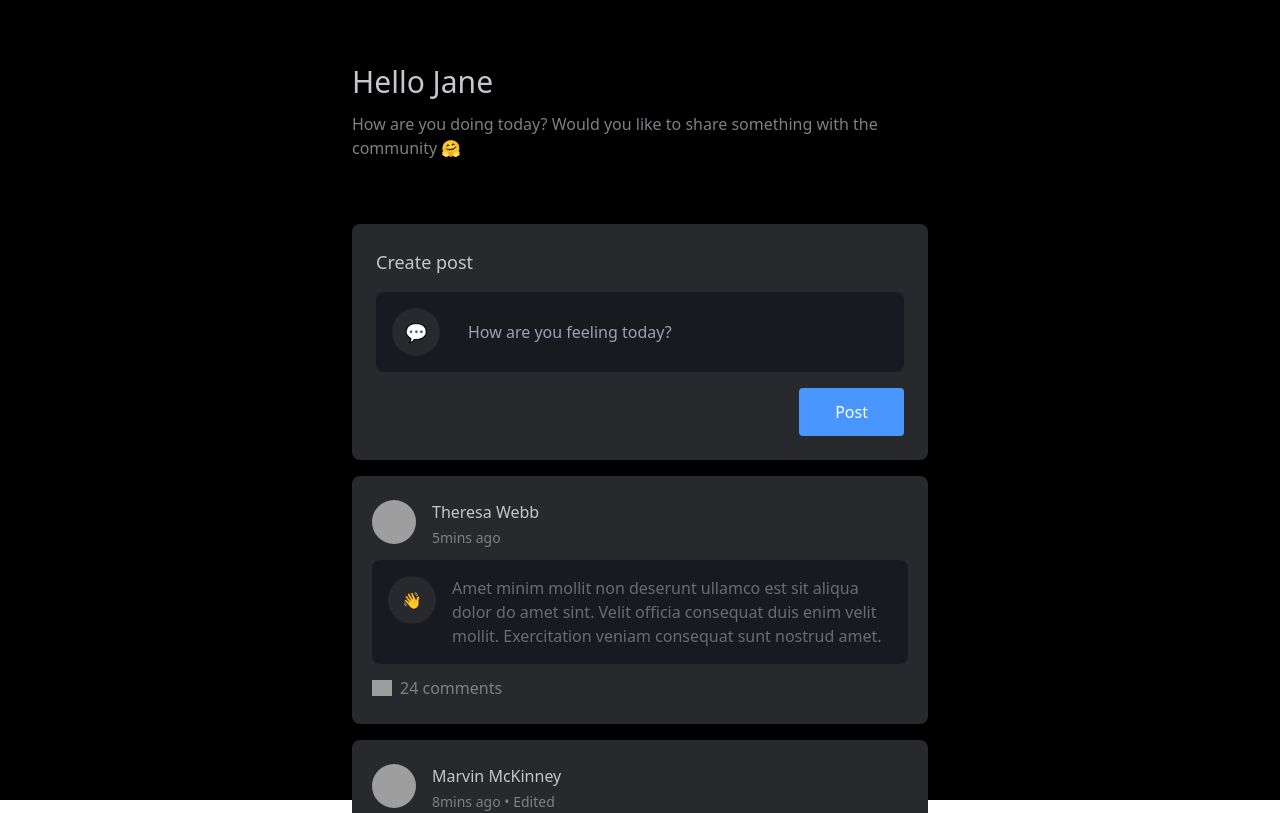
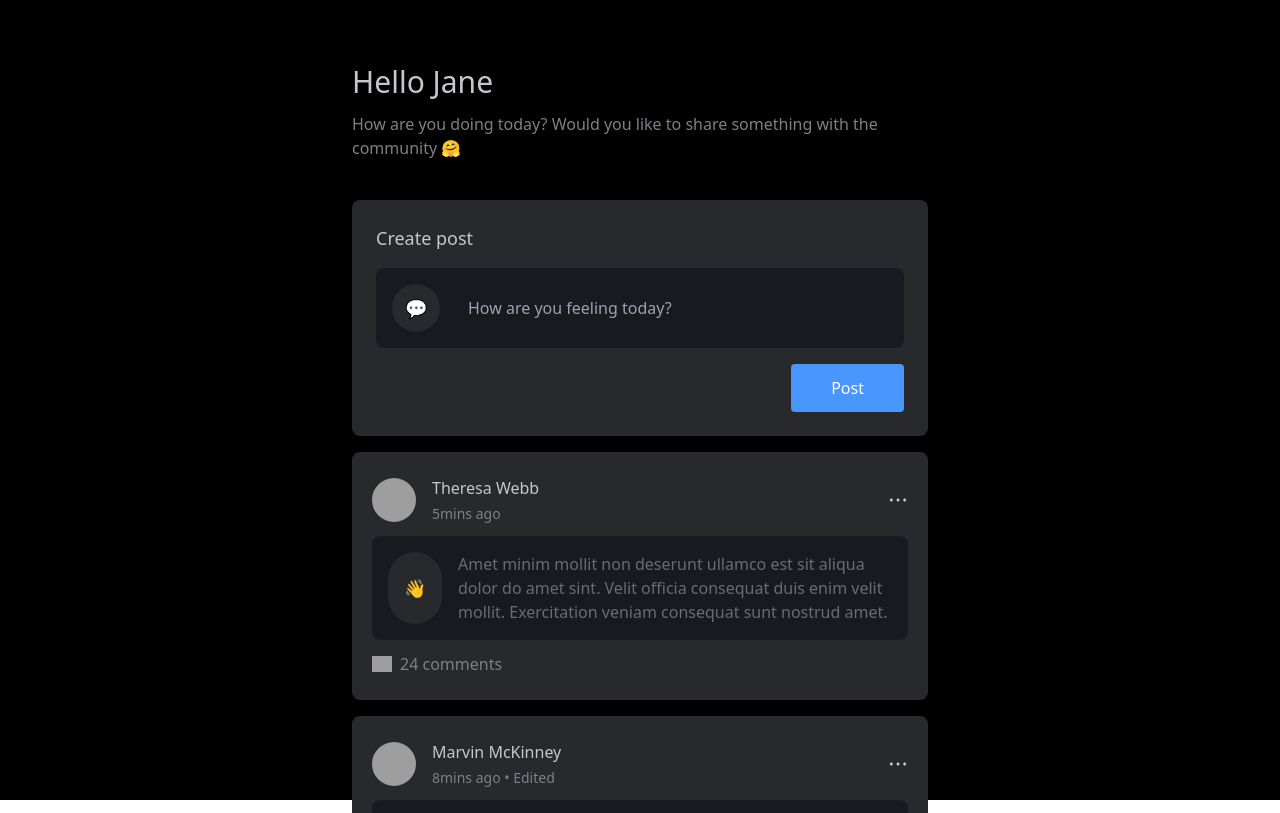
Before and after one commit to chiranjeev-thapliyal/atlys, a React (Vite) app: page /home in a window 1280 px wide. Shown: the top 813 px of the page. Built offline with nearby package versions, Linux system fonts and the light colour scheme; grey boxes are pictures that could not be loaded.

Commit message:
refactor: post classes modified and added horizontal-dots on posts

```diff
--- a/src/components/organisms/NewPost/index.tsx
+++ b/src/components/organisms/NewPost/index.tsx
@@ -9,15 +9,15 @@ function NewPost() {
       </Text>
       <Card className="bg-black-heavy font-medium p-4 flex gap-4">
         <div className="bg-black-light rounded-full w-12 h-12 p-4 flex justify-center items-center">
-          <span className="text-lg">💬</span>
+          <Text as="span" className="text-lg">💬</Text>
         </div>
         <Input
           type="text"
           placeholder="How are you feeling today?"
-          className="w-full border-none"
+          className="w-full p-0 border-none text-white"
         />
       </Card>
-      <Button className="w-fit px-9 py-3 self-end">Post</Button>
+      <Button className="w-fit px-10 py-3 self-end text-base">Post</Button>
     </Card>
   );
 }
--- a/src/components/organisms/Post/index.tsx
+++ b/src/components/organisms/Post/index.tsx
@@ -16,7 +16,7 @@ function Post({
 
   return (
     <Card className="bg-black-light py-6 px-5 gap-3 flex flex-col">
-      <div className="flex gap-4">
+      <div className="flex gap-4 items-center">
         <img src={imageUrl} className="w-11 h-11 rounded-full object-cover" />
         <div className="flex flex-col gap-1">
           <Text as="span" className="text-gray-normal">
@@ -26,10 +26,14 @@ function Post({
             {status.join(" • ")}
           </Text>
         </div>
+        <span className="justify-self-end ml-auto">
+          <img src="/icons/dots-horizontal.svg" />
+        </span>
       </div>
       <Card className="bg-black-heavy p-4 flex gap-4">
-        <span className="w-12 h-12 bg-black-light p-4 rounded-full flex justify-center items-center">
-          {emoji}
+
+        <span className="flex justify-center items-center rounded-full bg-black-light p-4">
+          <Text as="span" className="text-lg">{emoji}</Text>
         </span>
         <Text as="p" className="text-gray-light">
           {content}
--- a/src/components/pages/HomePage.tsx
+++ b/src/components/pages/HomePage.tsx
@@ -20,7 +20,7 @@ function HomePage() {
           </Text>
         </div>
         <section className="flex flex-col gap-4">
-          <div className="w-full pt-16">
+          <div className="w-full pt-10">
             <NewPost />
           </div>
           {posts?.map((post) => (
```
Also changed, not shown: public/icons/dots-horizontal.svg (added).
